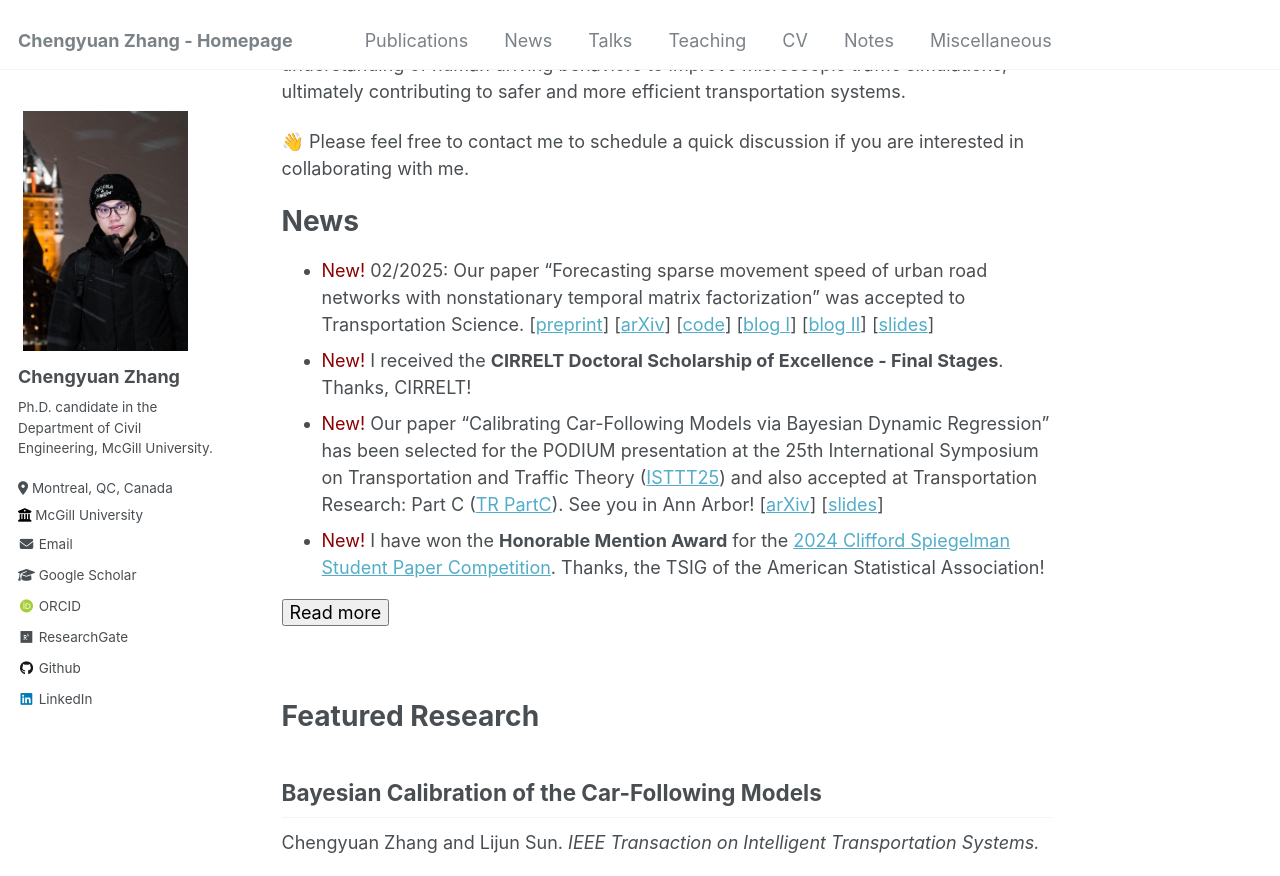
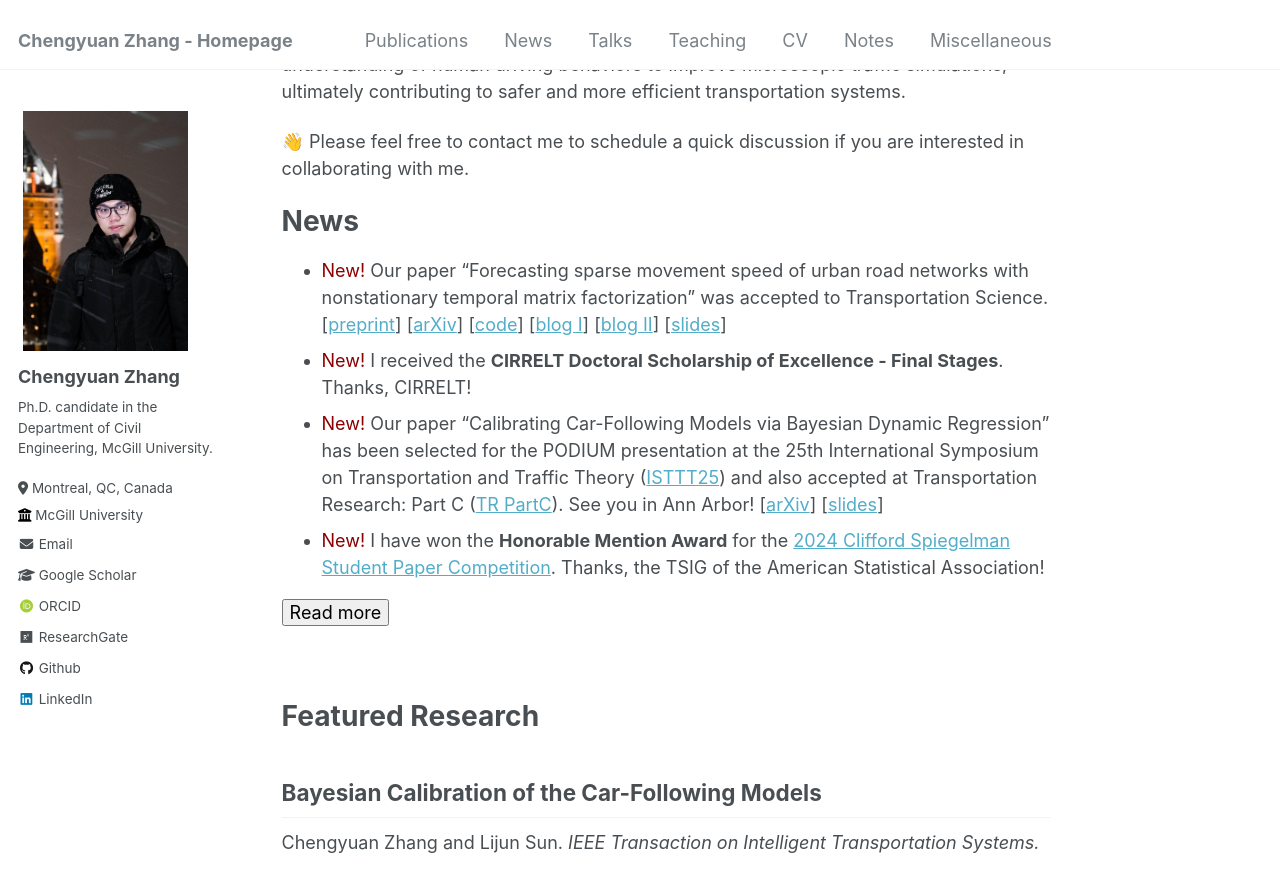
Before and after one commit to Chengyuan-Zhang/chengyuan-zhang.github.io, a Jekyll site: the page built from _pages/about.md, in a window 1280 px wide and 900 px high, scrolled down 364 px, cut to the strip 0-876 px from the top of the window. Built offline with Jekyll 4.4.1, drawn with Linux system fonts in a browser that asks for light colours; some web fonts are replaced; comment, search, counter and statistics services are not loaded.

Commit message:
minor update

```diff
--- a/_pages/about.md
+++ b/_pages/about.md
@@ -26,7 +26,7 @@ and more efficient transportation systems.
 
 News
 =====
-* <span style="color:darkred"> New! </span> 02/2025: Our paper "Forecasting sparse movement speed of urban road networks with nonstationary temporal matrix factorization" was accepted to Transportation Science.  [[preprint](https://xinychen.github.io/papers/notmf.pdf)] [[arXiv](https://arXiv.org/abs/2203.10651)] [[code](https://github.com/xinychen/tracebase)] [[blog I](https://medium.com/p/b1c59faf05ea)] [[blog II](https://medium.com/p/4705df163fcf)] [[slides](https://xinychen.github.io/slides/notmf.pdf)]
+* <span style="color:darkred"> New! </span> Our paper "Forecasting sparse movement speed of urban road networks with nonstationary temporal matrix factorization" was accepted to Transportation Science.  [[preprint](https://xinychen.github.io/papers/notmf.pdf)] [[arXiv](https://arXiv.org/abs/2203.10651)] [[code](https://github.com/xinychen/tracebase)] [[blog I](https://medium.com/p/b1c59faf05ea)] [[blog II](https://medium.com/p/4705df163fcf)] [[slides](https://xinychen.github.io/slides/notmf.pdf)]
 * <span style="color:darkred"> New! </span> I received the **CIRRELT Doctoral Scholarship of Excellence - Final Stages**. Thanks, CIRRELT!
 * <span style="color:darkred"> New! </span> Our paper "Calibrating Car-Following Models via Bayesian Dynamic Regression" has been selected for the PODIUM presentation at the 25th International Symposium on Transportation and Traffic Theory ([ISTTT25](https://limos.engin.umich.edu/isttt25/)) and also accepted at Transportation Research: Part C ([TR PartC](https://authors.elsevier.com/sd/article/S0968-090X(24)00240-7)). See you in Ann Arbor! [[arXiv](https://arxiv.org/pdf/2307.03340.pdf)] [[slides](./files/ISTTT25_slides_Chengyuan.pdf)]
 * <span style="color:darkred"> New! </span> I have won the **Honorable Mention Award** for the [2024 Clifford Spiegelman Student Paper Competition](https://community.amstat.org/tsig/events/papercompetition). Thanks, the TSIG of the American Statistical Association!
```
Also changed, not shown: _pages/miscellaneous.md (+4 -0 lines).
